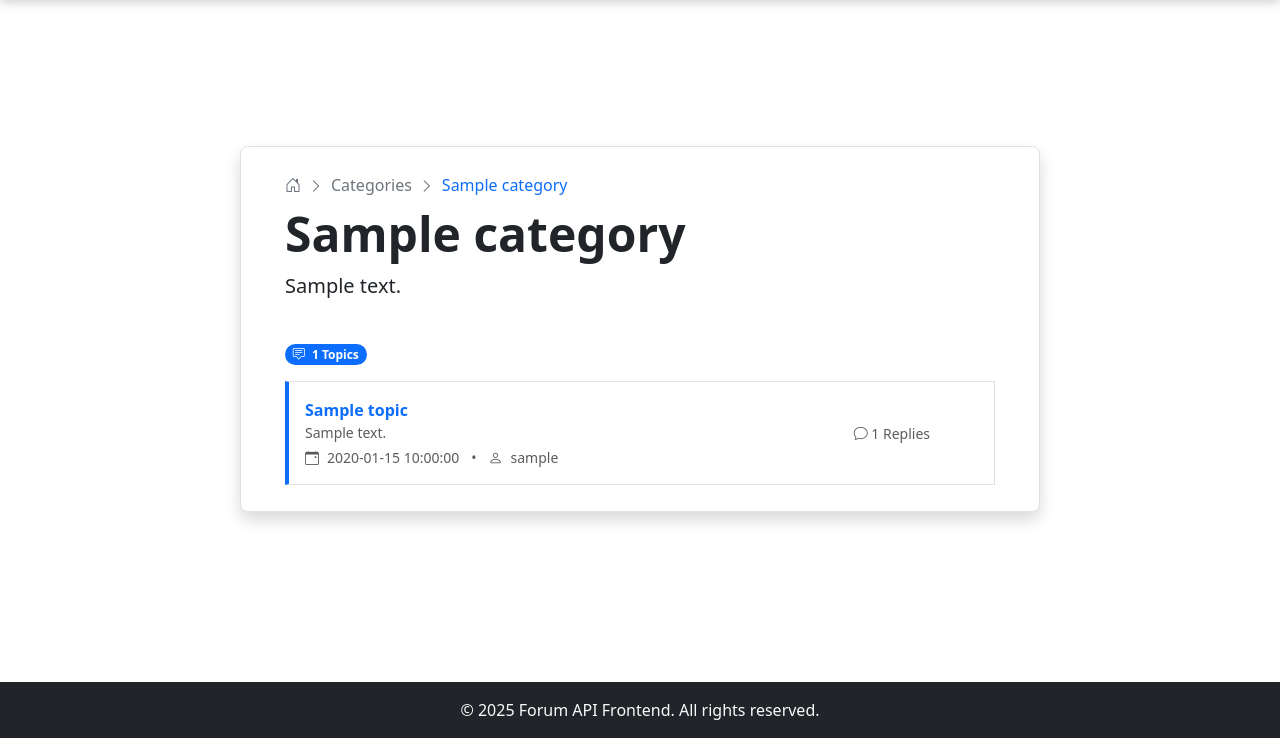
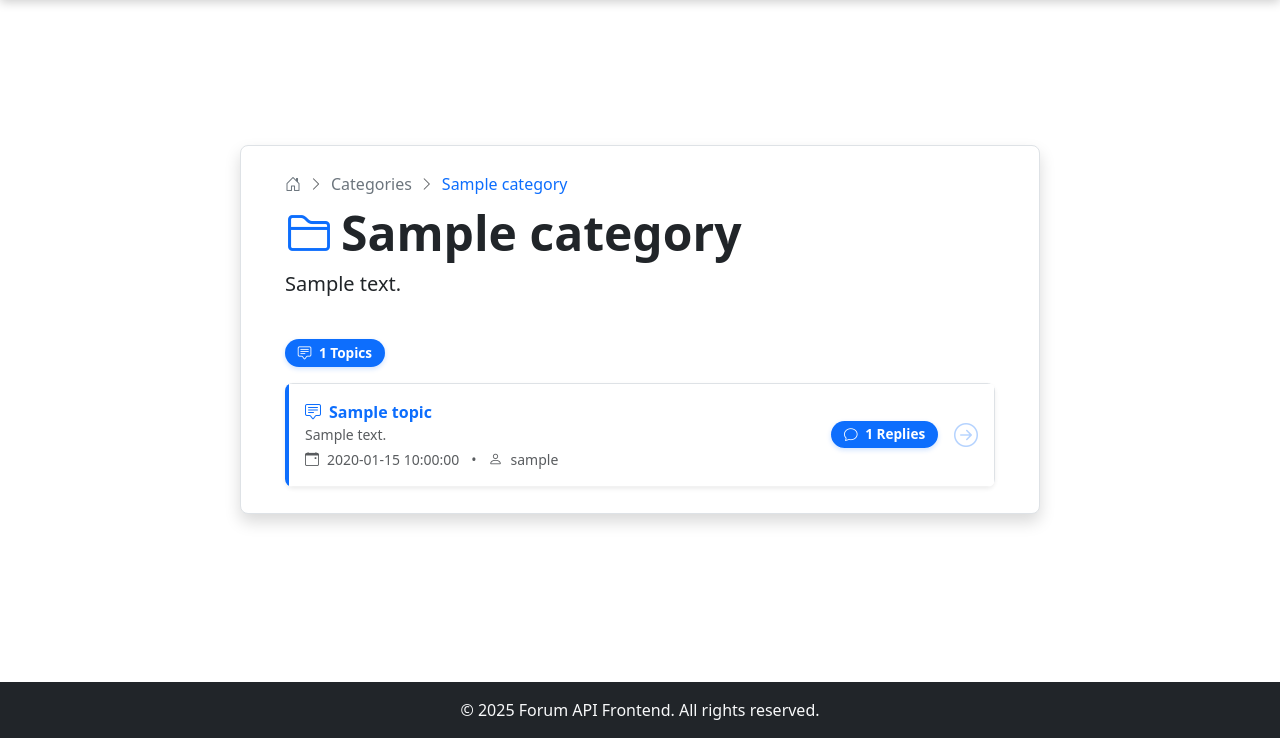
Before and after one commit to fcgith/forum_api_front_end, a FastAPI app: template templates/category.html in a window 1280 px wide. Shown: the part 62-800 px from the top of the page. Run offline with FastAPI, Linux system fonts and the light colour scheme; the template is opened without the code that fills it: most values are stand-ins (such as "Sample title", 1, 10 or a date in 2020); parts of the project's set-up code (start-up, migrations or seed data) failed here and were passed over.

Commit message:
category.html

```diff
--- a/templates/categories.html
+++ b/templates/categories.html
@@ -36,7 +36,7 @@
                                         </span>
                                     {% elif category.permission_type|lower == "write_access" %}
                                         <span class="badge bg-success ms-2 badge-pill">
-                                            <i class="bi bi-pencil-fill me-1"></i>Write Access
+                                            <i class="bi bi-pencil-fill me-1"></i>Write
                                         </span>
                                     {% endif %}
                                 </div>
--- a/templates/category.html
+++ b/templates/category.html
@@ -1,5 +1,4 @@
 {% extends "base.html" %}
-
 {% block content %}
     <div class="container-fluid px-4 py-3">
         <div class="row mb-4">
@@ -13,14 +12,15 @@
                     <i class="bi bi-chevron-right text-muted small"></i>
                     <span class="text-primary">{{ category.name }}</span>
                 </div>
-                    <h1 class="display-5 fw-bold">{{ category.name }}</h1>
+                <h1 class="display-5 fw-bold">
+                    <i class="bi bi-folder2 text-primary me-2 animate-icon"></i>{{ category.name }}
+                </h1>
                 <p class="lead">{{ category.description or "Browse through the topics in this category." }}</p>
             </div>
         </div>
-
         <div class="d-flex justify-content-between align-items-center mb-3">
             <div>
-                    <span class="badge bg-primary rounded-pill">
+                <span class="badge bg-primary rounded-pill topics-count">
                     <i class="bi bi-chat-square-text me-1"></i> {{ topics|length }} Topics
                 </span>
             </div>
@@ -32,12 +32,14 @@
         </div>
 
         {% if topics %}
-                <div class="list-group">
+            <div class="list-group shadow-sm">
                 {% for topic in topics %}
-                        <a href="/topics/{{ topic.id }}" class="list-group-item list-group-item-action d-flex justify-content-between align-items-start align-items-center hover-box rounded-0">
+                    <a href="/topics/{{ topic.id }}" class="list-group-item list-group-item-action d-flex justify-content-between align-items-start align-items-center hover-box rounded-0 category-item">
                         <div class="flex-grow-1">
-                                <div class="fw-bold text-primary">{{ topic.name }}</div>
-                                <p class="text-muted mb-1 small">{{ topic.content|truncate(80) }}</p>
+                            <div class="fw-bold text-primary category-name">
+                                <i class="bi bi-chat-square-text me-2 category-icon"></i>{{ topic.name }}
+                            </div>
+                            <p class="text-muted mb-1 small category-description">{{ topic.content|truncate(80) }}</p>
                             <div class="d-flex align-items-center gap-2 small text-muted">
                                 <i class="bi bi-calendar-event"></i> {{ topic.date }}
                                 {% if topic.user_name %}
@@ -47,10 +49,10 @@
                             </div>
                         </div>
                         <div class="d-flex align-items-center gap-3">
-                                <small class="text-muted">
-                                    <i class="bi bi-chat"></i> {{ topic.replies_count | default(0) }} Replies
-                                </small>
-                                <i class="bi bi-arrow-bar-right text-secondary hover-arrow" style="font-size: 2rem; opacity:0;"></i>
+                            <span class="badge bg-primary rounded-pill topics-count">
+                                <i class="bi bi-chat me-1"></i> {{ topic.replies_count | default(0) }} Replies
+                            </span>
+                            <i class="bi bi-arrow-right-circle text-primary hover-arrow" style="font-size: 1.5rem; opacity:0.3;"></i>
                         </div>
                     </a>
                 {% endfor %}
@@ -63,20 +65,96 @@
     </div>
 
     <style>
+        /* Animation for the header icon */
+        .animate-icon {
+            animation: pulse 2s infinite;
+        }
+
+        @keyframes pulse {
+            0% { transform: scale(1); }
+            50% { transform: scale(1.1); }
+            100% { transform: scale(1); }
+        }
+
+        /* List group and item styling */
+        .list-group {
+            border-radius: 0.5rem;
+            overflow: hidden;
+        }
+
+        .category-item {
+            padding: 1rem;
+            border-left: 4px solid #0d6efd;
+            transition: all 0.3s ease;
+            border-bottom: 1px solid rgba(0,0,0,0.05);
+        }
+
+        .category-item:hover {
+            background-color: rgba(13, 110, 253, 0.05);
+            transform: translateX(5px);
+        }
+
+        .category-name {
+            transition: all 0.3s ease;
+        }
+
+        .category-item:hover .category-name {
+            transform: translateX(3px);
+        }
+
+        .category-icon {
+            color: #0d6efd;
+            transition: all 0.3s ease;
+        }
+
+        .category-item:hover .category-icon {
+            transform: scale(1.2);
+        }
+
+        .category-description {
+            max-width: 700px;
+            transition: all 0.3s ease;
+        }
+
+        /* Badge styling */
+        .badge-pill {
+            padding: 0.35em 0.65em;
+            border-radius: 50rem;
+            font-size: 0.75em;
+            font-weight: 600;
+            transition: all 0.3s ease;
+            box-shadow: 0 2px 4px rgba(0,0,0,0.1);
+        }
+
+        .category-item:hover .badge-pill {
+            transform: translateY(-2px);
+            box-shadow: 0 4px 6px rgba(0,0,0,0.15);
+        }
+
+        .topics-count {
+            font-size: 0.85rem;
+            padding: 0.4rem 0.8rem;
+            box-shadow: 0 2px 5px rgba(13, 110, 253, 0.2);
+            transition: all 0.3s ease;
+        }
+
+        .category-item:hover .topics-count {
+            transform: translateY(-2px);
+            box-shadow: 0 4px 8px rgba(13, 110, 253, 0.3);
+        }
+
+        /* Arrow hover effect */
         .hover-box:hover .hover-arrow {
             opacity: 1 !important;
-                transition: opacity 0.2s ease-in-out;
+            transform: translateX(3px);
+            transition: all 0.3s ease;
         }
 
         .hover-arrow {
-                transition: opacity 0.2s ease-in-out;
+            transition: all 0.3s ease;
         }
 
-            .list-group-item {
-                padding: 1rem;
-                border-left: 4px solid #0d6efd;
-            }
-
+        /* Text truncate for multiline */
         .text-truncate-multiline {
             display: -webkit-box;
             -webkit-line-clamp: 2;
```
Lines whose indentation alone changed are shown as unchanged.
